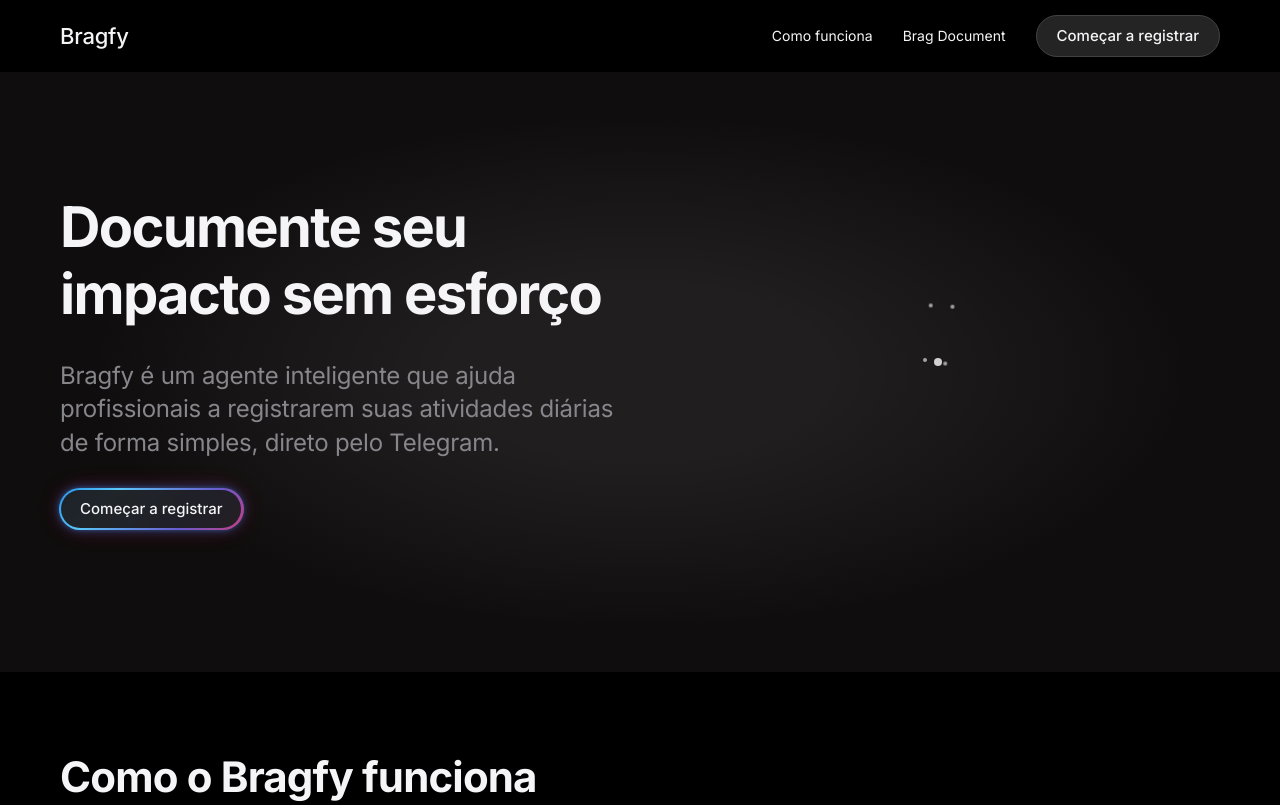
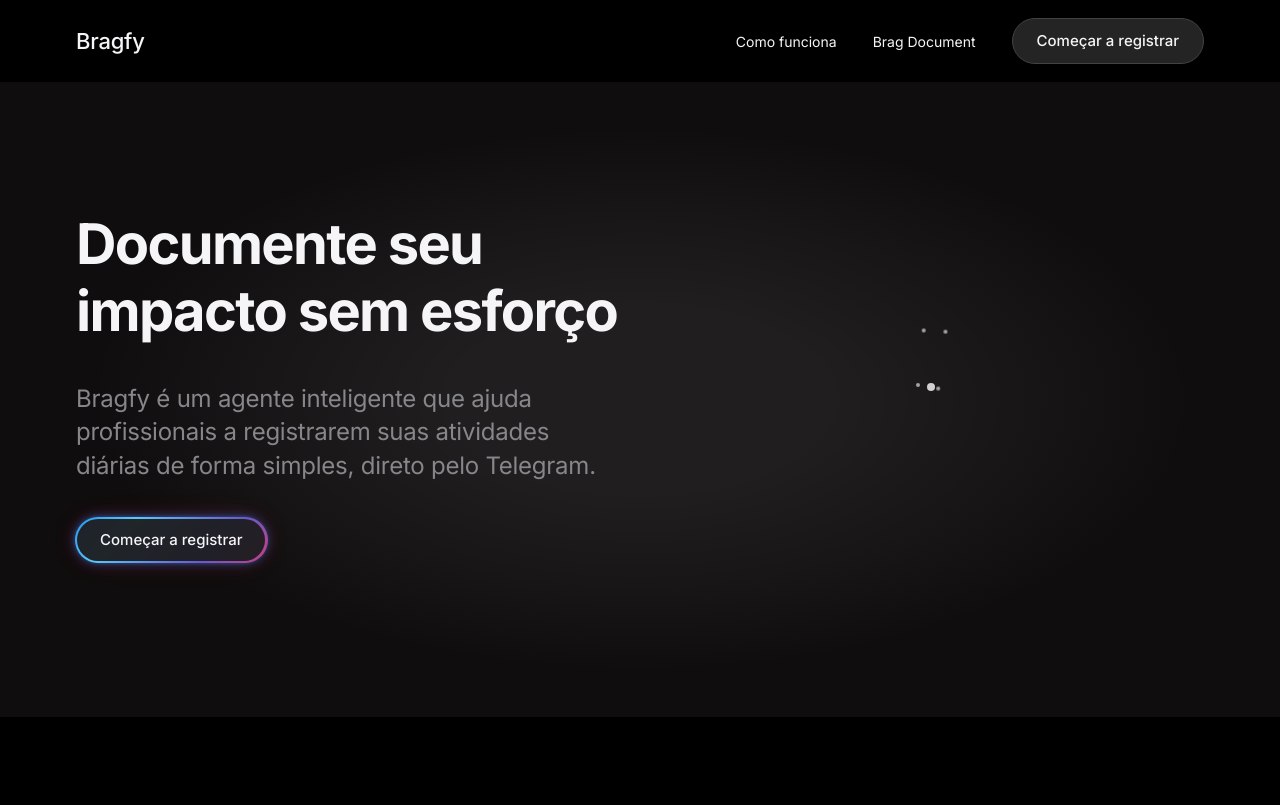
Before and after one commit to baltazarparra/bragfy-site, a plain HTML site: page index.html in a window 1280 px wide. Shown: the top 805 px of the page. Drawn offline with nearby package versions, Linux system fonts and the light colour scheme.

Commit message:
feat: Update alpha.00

```diff
--- a/css/style.css
+++ b/css/style.css
@@ -8,42 +8,44 @@
     --cor-destaque-links: #2997FF;
     --cor-borda-sutil: #424245;
 
-    /* Sistema de espaçamento */
+    /* Sistema de espaçamento - Aumentado */
     --space-xxxs: 0.25rem;
-    /* 4px */
-    --space-xxs: 0.5rem;
-    /* 8px */
-    --space-xs: 1rem;
-    /* 16px */
-    --space-s: 1.5rem;
-    /* 24px */
-    --space-m: 2rem;
-    /* 32px */
-    --space-l: 3rem;
-    /* 48px */
-    --space-xl: 4rem;
-    /* 64px */
-    --space-xxl: 6rem;
-    /* 96px */
-    --space-xxxl: 8rem;
-    /* 128px */
+    /* 4px (mantido para detalhes finos) */
+    --space-xxs: 0.6rem;
+    /* 9.6px */
+    --space-xs: 1.2rem;
+    /* 19.2px */
+    --space-s: 1.8rem;
+    /* 28.8px */
+    --space-m: 2.4rem;
+    /* 38.4px */
+    --space-l: 3.6rem;
+    /* 57.6px */
+    --space-xl: 5rem;
+    /* 80px */
+    --space-xxl: 7.5rem;
+    /* 120px */
+    --space-xxxl: 10rem;
+    /* 160px */
 
-    /* Aliases para compatibilidade com código existente */
+    /* Aliases (irão refletir os novos valores base) */
     --espacamento-secao-mobile: var(--space-xl);
     --espacamento-secao-desktop: var(--space-xxxl);
     --espacamento-componente: var(--space-m);
+    /* Pode ser ajustado se necessário em componentes específicos */
 
     /* Outros */
     --borda-raio: 0.8rem;
     --transicao-padrao: all 0.2s ease;
     --largura-maxima-container: 120rem;
 
-    /* Line heights */
+    /* Line heights - Ajustado */
     --line-height-titulo: 1.2;
-    --line-height-texto: 1.6;
+    --line-height-texto: 1.7;
+    /* Aumentado */
     --line-height-subtitulo: 1.4;
 
-    /* Gap padrões */
+    /* Gap padrões (irão refletir os novos valores base) */
     --gap-xs: var(--space-xs);
     --gap-s: var(--space-s);
     --gap-m: var(--space-m);
@@ -67,7 +69,8 @@
 body {
     font-family: 'Inter', -apple-system, BlinkMacSystemFont, sans-serif;
     font-size: 1.7rem;
-    line-height: 1.47;
+    line-height: 1.55;
+    /* Aumentado */
     color: var(--cor-texto-primario);
     background-color: var(--cor-fundo);
     -webkit-font-smoothing: antialiased;
@@ -149,11 +152,26 @@
     max-width: var(--largura-maxima-container);
     margin: 0 auto;
     padding: 0 var(--space-m);
+    /* Padding base aumentado automaticamente */
+}
+
+/* Adiciona padding maior em telas maiores */
+@media (min-width: 768px) {
+    .container {
+        padding: 0 var(--space-l);
+    }
 }
 
 .section {
     padding: var(--espacamento-secao-mobile) 0;
     position: relative;
+}
+
+@media (min-width: 768px) {
+    .section {
+        padding: var(--espacamento-secao-desktop) 0;
+        /* Espaçamento desktop aumentado automaticamente */
+    }
 }
 
 /* HEADER
```
